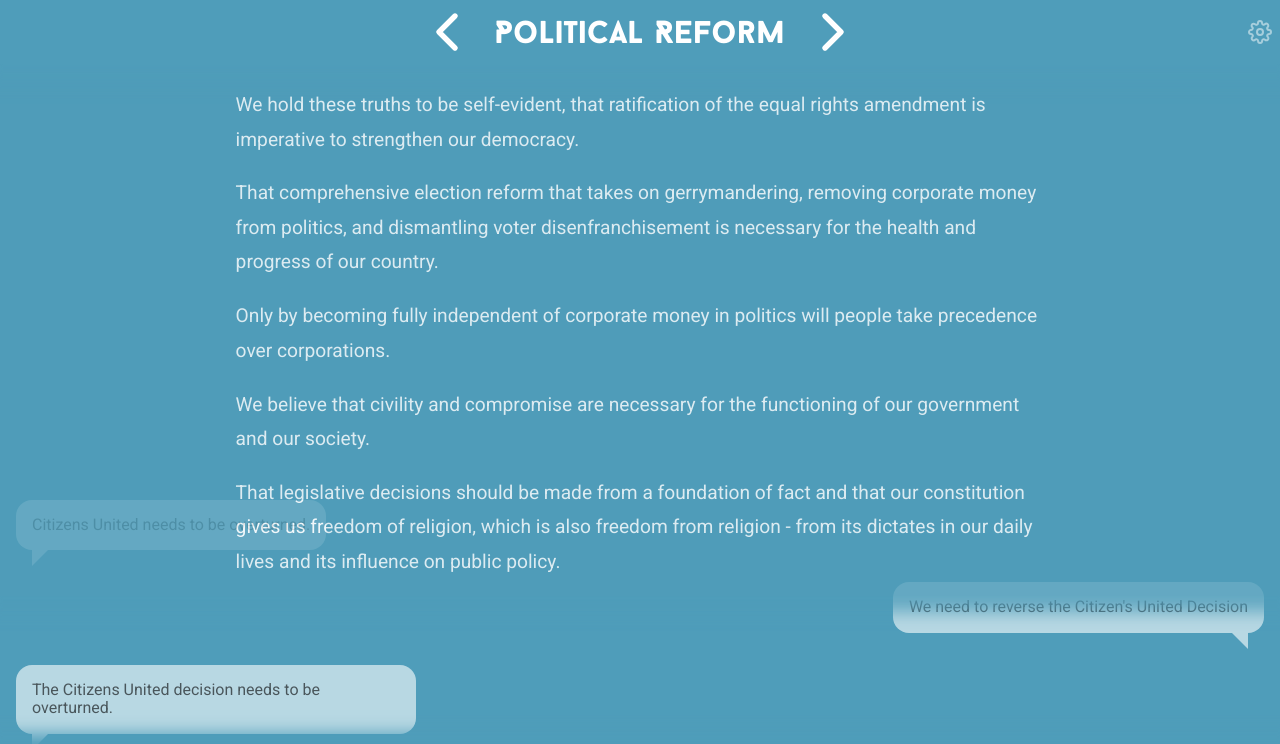
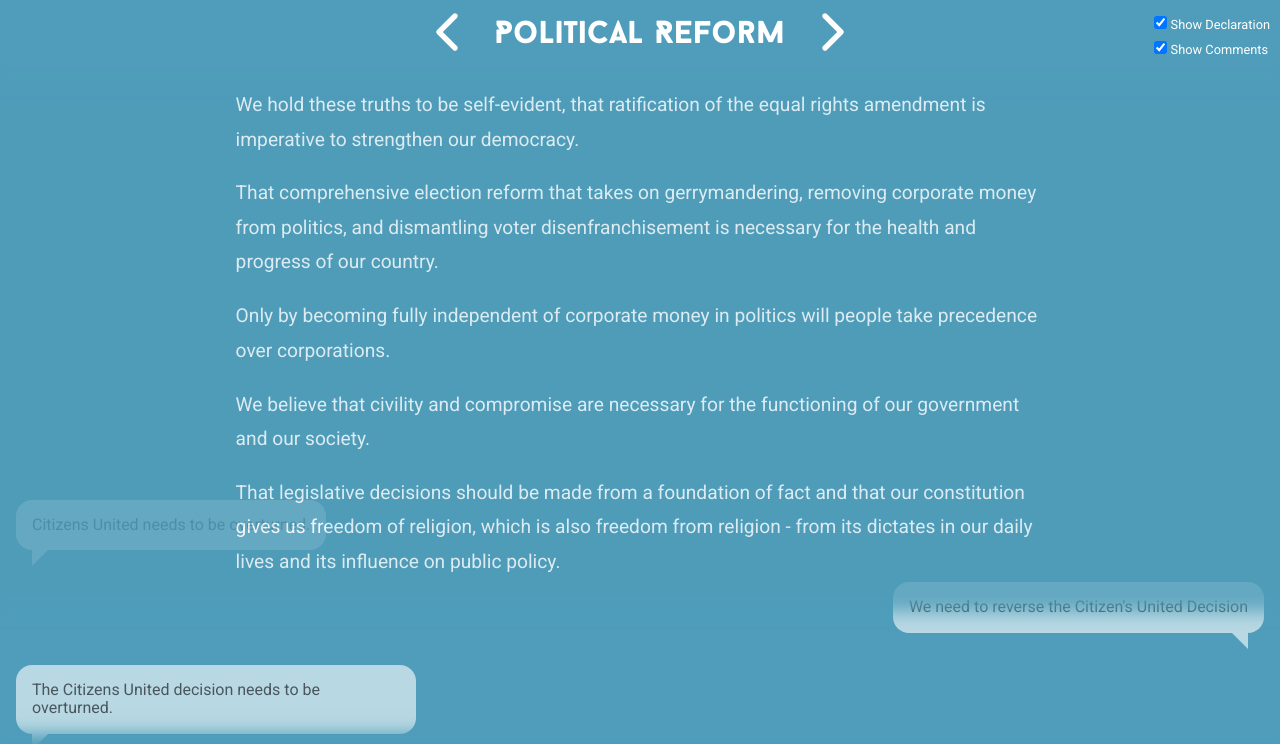
Before and after one commit to RagtagOpen/marchon-data-viz, a website: page index.html in a window 1280 px wide. Shown: the top 744 px of the page. Drawn offline with Linux system fonts and the light colour scheme.

Commit message:
Removed gear from top right for web browsers

```diff
--- a/assets/scss/declaration.scss
+++ b/assets/scss/declaration.scss
@@ -246,6 +246,33 @@
   }
 }
 
+.web-page-options {
+  color: $white;
+  position: fixed;
+  right: 10px;
+  top: 16px;
+  font-size:0.8em;
+  z-index: 10;
+  @media (max-width: 767px), (max-height: 499px) {
+    display:none;
+  }
+}
+
+.web-page-options-item {
+  display: block;
+  margin-bottom: 8px;
+
+  input {
+    color: #ffffff !important;
+  }
+}
+
+.page-options-toggle {
+  @media (min-width: 768px) {
+    display:none;
+  }
+}
+
 .page-options {
   background: transparentize($white, 0.02);
   border-radius: 3px;
--- a/index.html
+++ b/index.html
@@ -32,6 +32,14 @@
           <input type="checkbox" id="id_option_comments" name="option_comments" checked class="page-options-checkbox" data-classname="show-comments"> Show Comments
         </label>
       </nav>
+      <nav class="web-page-options">
+        <label for="id_option_declaration" class="web-page-options-item">
+          <input type="checkbox" id="id_option_declaration" name="option_declaration" checked class="page-options-checkbox" data-classname="show-declaration"> Show Declaration
+        </label>
+        <label for="id_option_comments" class="web-page-options-item">
+          <input type="checkbox" id="id_option_comments" name="option_comments" checked class="page-options-checkbox" data-classname="show-comments"> Show Comments
+        </label>
+      </nav>
       <div class="category-description"></div>
       <ul class="comment-list"></ul>
     </main>
```
Also changed, not shown: assets/css/declaration.css, 1 other file.
